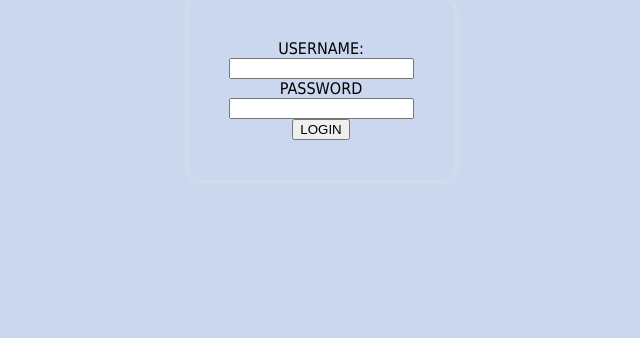
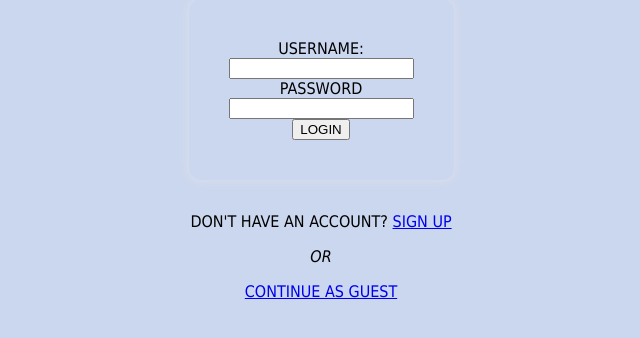
Before and after one commit to zainab-gilani/Test, a website: page test.html in a window 1280 px wide. Shown: the part 128-466 px from the top of the page, without its empty margins (319-959 px from the left). Drawn offline with Linux system fonts and the light colour scheme.

Commit message:
Added extra options

```diff
--- a/test.html
+++ b/test.html
@@ -22,5 +22,11 @@
     <button type="submit">LOGIN</button>
 </form>
 
+<div class="extra-options">
+    <p>DON'T HAVE AN ACCOUNT? <a href="#">SIGN UP</a></p>
+    <em>OR</em>
+    <p><a href="#">CONTINUE AS GUEST</a></p>
+</div>
+
 </body>
 </html>
```
